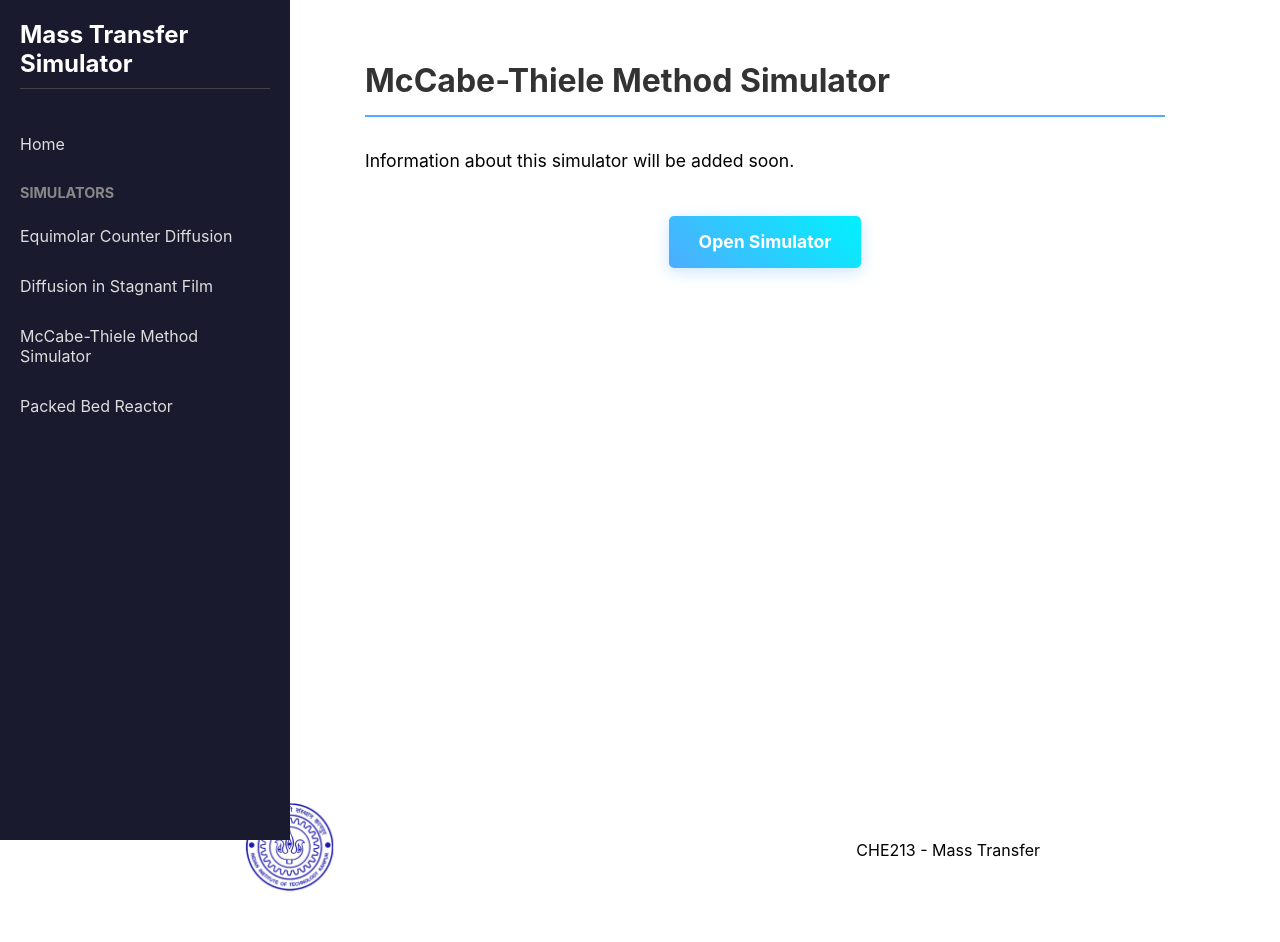
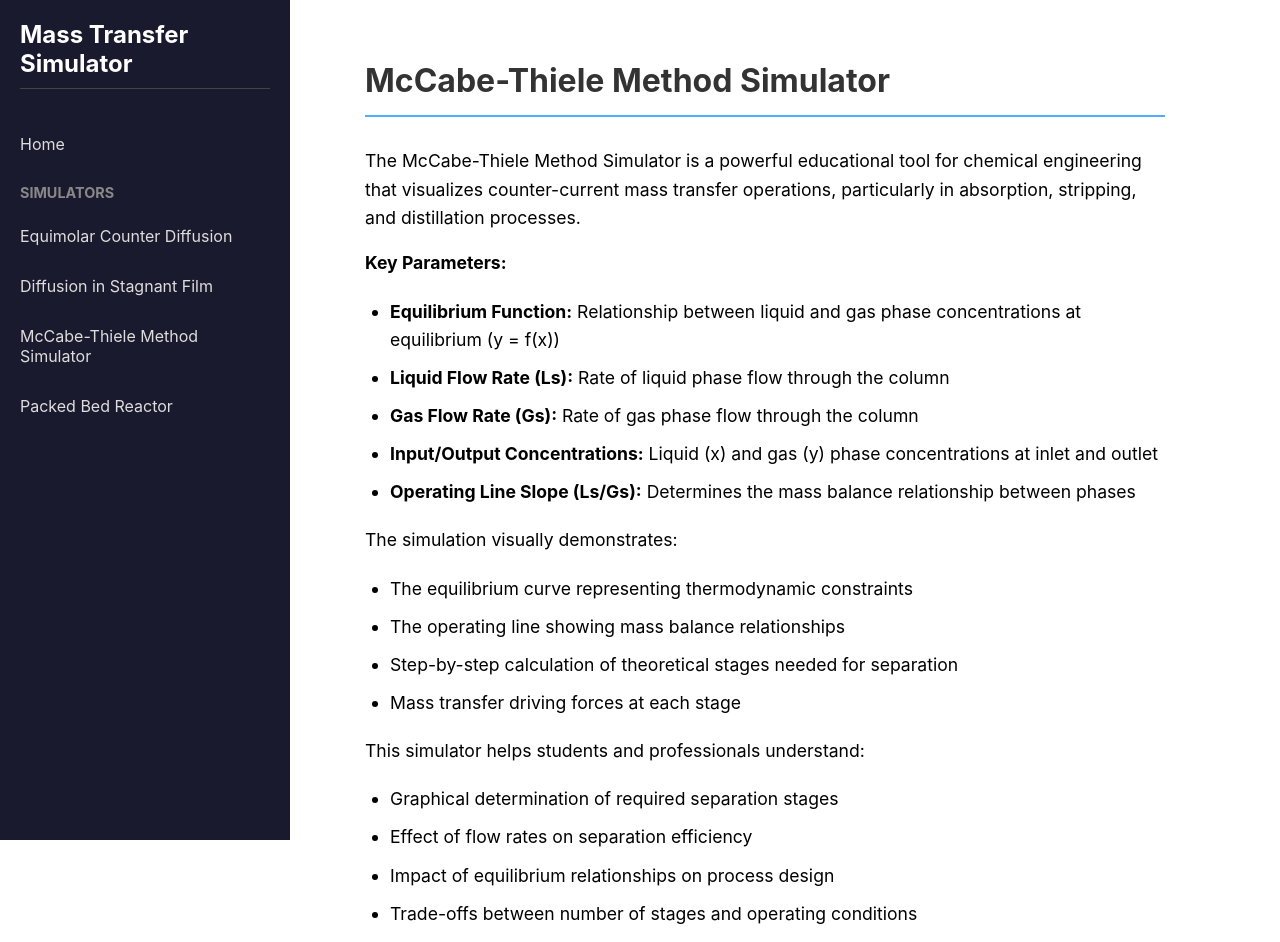
Before and after one commit to karmanya21/mass-transfer-web-tool, a React (Create React App) app: page /simulators/mccabe-thiele in a window 1280 px wide. Shown: the top 942 px of the page. Before the commit the page ends 899 px from the top, so only its background shows below. Built offline with nearby package versions, Linux system fonts and the light colour scheme.

Commit message:
added this file

```diff
--- a/src/components/SimulatorIntro.js
+++ b/src/components/SimulatorIntro.js
@@ -161,6 +161,46 @@ const SimulatorIntro = ({ simulator, simulatorPath }) => {
           </ul>
         </>
       );
+    } else if (id === 'mccabe-thiele') {
+      return (
+        <>
+          <p>
+            The McCabe-Thiele Method Simulator is a powerful educational tool for chemical engineering that visualizes counter-current mass transfer operations, particularly in absorption, stripping, and distillation processes.
+          </p>
+          <p>
+            <strong>Key Parameters:</strong>
+          </p>
+          <ul>
+            <li><strong>Equilibrium Function:</strong> Relationship between liquid and gas phase concentrations at equilibrium (y = f(x))</li>
+            <li><strong>Liquid Flow Rate (Ls):</strong> Rate of liquid phase flow through the column</li>
+            <li><strong>Gas Flow Rate (Gs):</strong> Rate of gas phase flow through the column</li>
+            <li><strong>Input/Output Concentrations:</strong> Liquid (x) and gas (y) phase concentrations at inlet and outlet</li>
+            <li><strong>Operating Line Slope (Ls/Gs):</strong> Determines the mass balance relationship between phases</li>
+          </ul>
+          <p>
+            The simulation visually demonstrates:
+          </p>
+          <ul>
+            <li>The equilibrium curve representing thermodynamic constraints</li>
+            <li>The operating line showing mass balance relationships</li>
+            <li>Step-by-step calculation of theoretical stages needed for separation</li>
+            <li>Mass transfer driving forces at each stage</li>
+          </ul>
+          <p>
+            This simulator helps students and professionals understand:
+          </p>
+          <ul>
+            <li>Graphical determination of required separation stages</li>
+            <li>Effect of flow rates on separation efficiency</li>
+            <li>Impact of equilibrium relationships on process design</li>
+            <li>Trade-offs between number of stages and operating conditions</li>
+            <li>Fundamental concepts of counter-current mass transfer operations</li>
+          </ul>
+          <p>
+            The interactive nature of the simulator allows users to immediately see how changing parameters affects the separation process, making it an invaluable tool for process design and optimization in chemical engineering education and practice.
+          </p>
+        </>
+      );
     }
     // Add cases for other simulators here
     return <p>Information about this simulator will be added soon.</p>;
```
